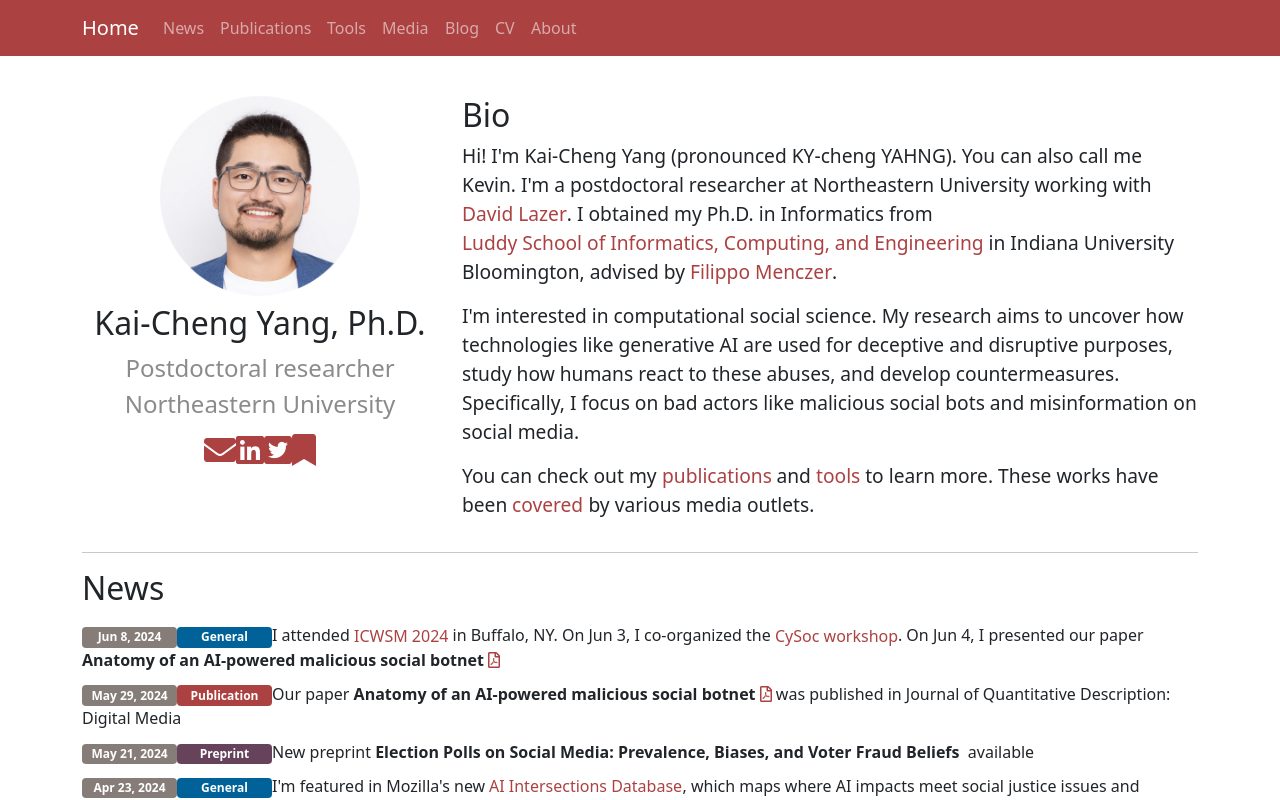
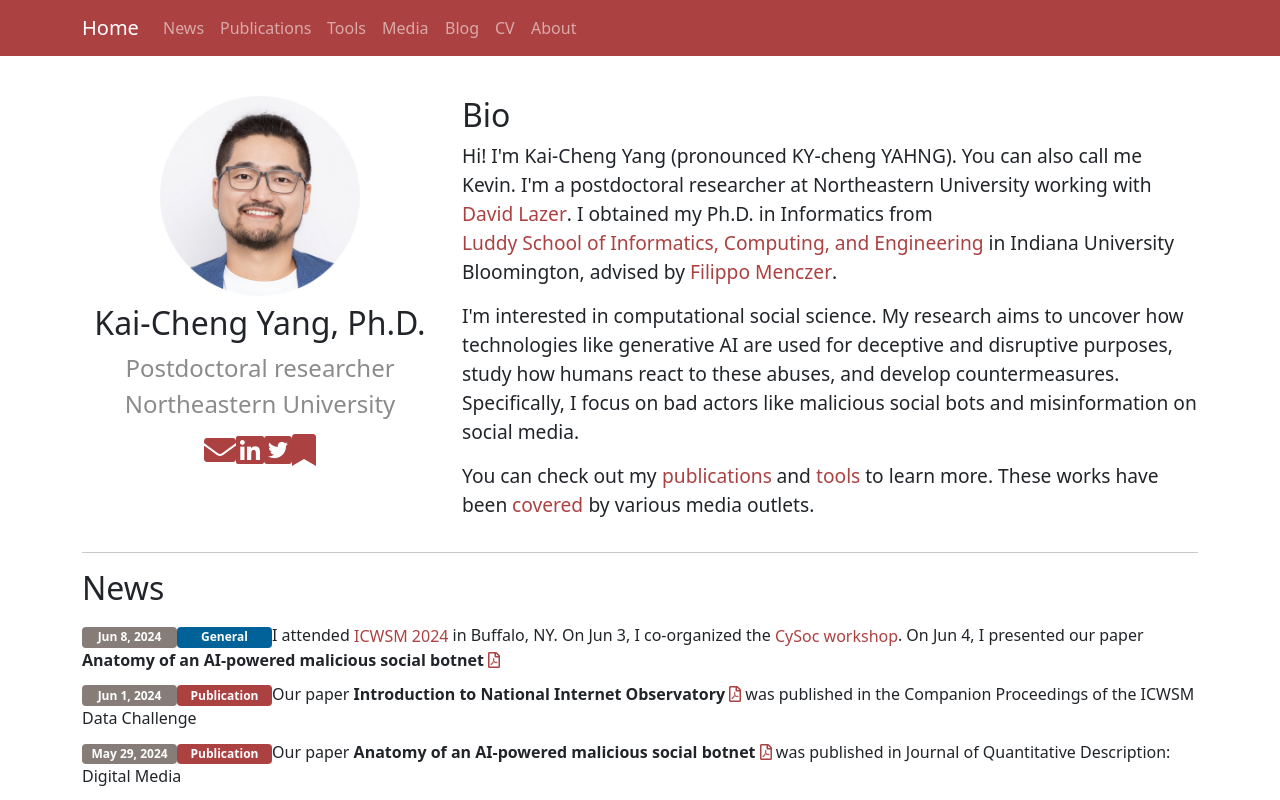
Before and after one commit to KaichengYang/homepage, a Vue app: page / in a window 1280 px wide. Shown: the top 800 px of the page. Built offline with nearby package versions, Linux system fonts and the light colour scheme; some icons are missing.

Commit message:
add: nio paper

```diff
--- a/src/components/Publist.vue
+++ b/src/components/Publist.vue
@@ -53,10 +53,11 @@ export default {
         journal: "Journal Articles",
         preprint: "Preprints",
         genai: "Generative AI",
+        nio: "National Internet Observatory",
         other: "Other Works"
       },
       default_paper_meta_order: {
-        topic: ["genai", "socialmedia", "bot", "misinformation", "politics", "covid", "opioid", "netsci"],
+        topic: ["genai", "socialmedia", "bot", "misinformation", "nio", "politics", "covid", "opioid", "netsci"],
         type: ["preprint", "journal", "conf", "other"],
         year: [2024, 2023, 2022, 2021, 2020, 2019, 2018, 2017]
       }
--- a/static/files/news.json
+++ b/static/files/news.json
@@ -3,6 +3,11 @@
     "date": "Jun 8, 2024",
     "type": "general",
     "msg": "I attended <a href='https://www.icwsm.org/2024/index.html/' target='_blank'>ICWSM 2024</a> in Buffalo, NY. On Jun 3, I co-organized the <a href='https://cy-soc.github.io/2024/' target='_blank'>CySoc workshop</a>. On Jun 4, I presented our paper <b>Anatomy of an AI-powered malicious social botnet</b> <a href='https://doi.org/10.51685/jqd.2024.icwsm.7' target='_blank'><i class='far fa-file-pdf'></i></a>"
+  },
+  {
+    "date": "Jun 1, 2024",
+    "type": "new_pub",
+    "msg": "Our paper <b>Introduction to National Internet Observatory</b> <a href='https://doi.org/10.36190/2024.73' target='_blank'><i class='far fa-file-pdf'></i></a> was published in the Companion Proceedings of the ICWSM Data Challenge"
   },
   {
     "date": "May 29, 2024",
--- a/static/files/refs.json
+++ b/static/files/refs.json
@@ -1,4 +1,29 @@
 [
+  {
+    "authors": "Feal, A., Gleason, J., Goel, P., Radford, J., <u>Yang, K.-C.</u>, Basl, J., Meyer, M., Choffnes, D., Wilson, C. & Lazer, D.",
+    "year": [
+      2024
+    ],
+    "type": [
+      "conf"
+    ],
+    "topic": [
+      "nio"
+    ],
+    "highlight": [],
+    "title": "Introduction to National Internet Observatory",
+    "id": "feal2024introduction",
+    "venue": "Proceedings ICWSM Data Challenge.",
+    "links": [
+      {
+        "url": "https://doi.org/10.36190/2024.73",
+        "name": "DOI"
+      }
+    ],
+    "altmetric": {
+      "doi_id": "10.36190/2024.73"
+    }
+  },
   {
     "authors": "<u>Yang, K. C.</u> & Menczer, F.",
     "year": [
```
